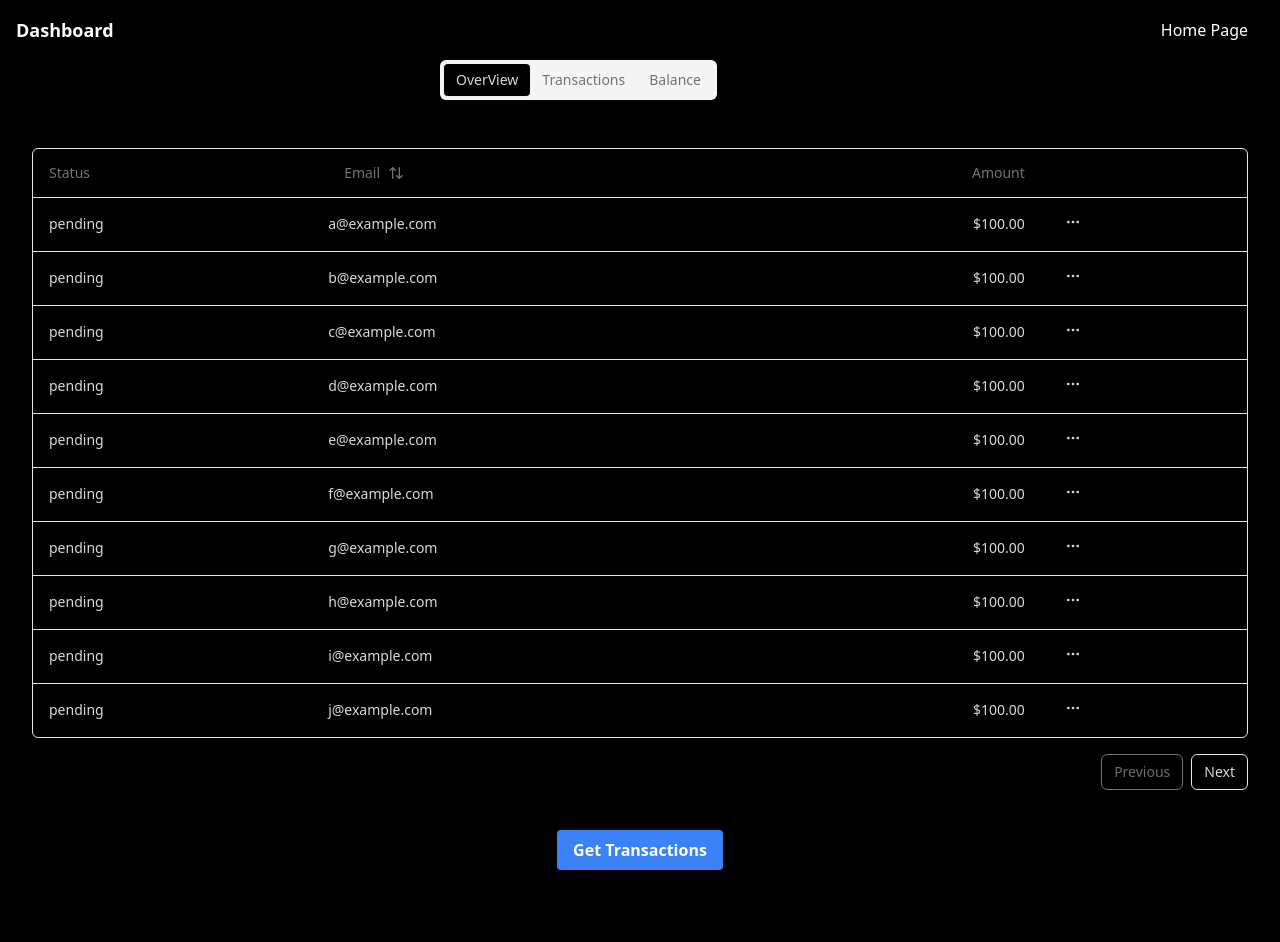
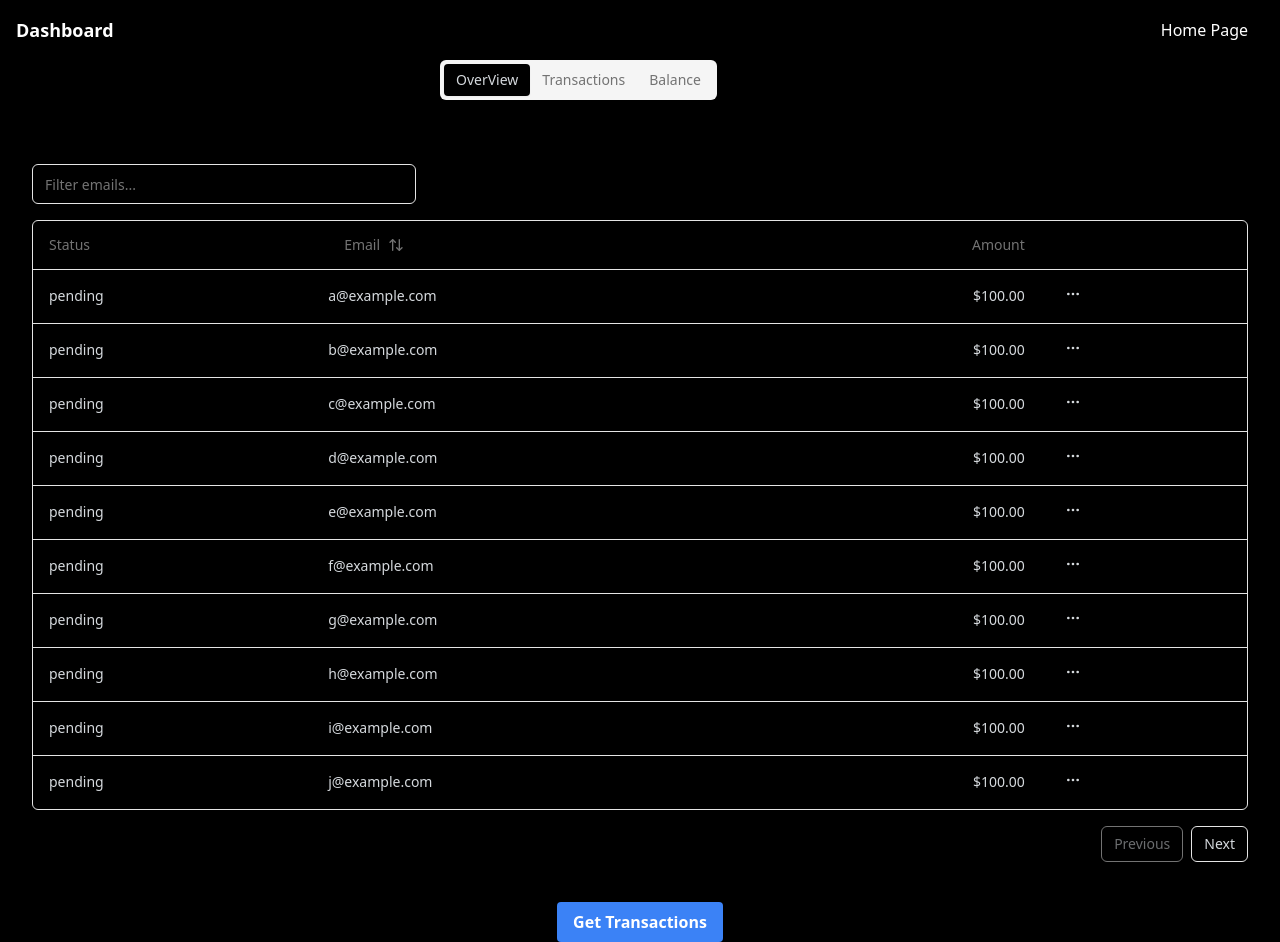
Before and after one commit to ParsaPeikani/BudgetBuddy-Tracker, a Next.js app: page /dashboard in a window 1280 px wide. Before the commit the page ends 870 px from the top, so only its background shows below. Built offline with nearby package versions, Linux system fonts and the light colour scheme.

Commit message:
Added Filtering for the email section

```diff
--- a/src/components/custom-table/data-table.tsx
+++ b/src/components/custom-table/data-table.tsx
@@ -1,13 +1,16 @@
 "use client";
 
 import { Button } from "@/components/ui/button";
+import { Input } from "@/components/ui/input";
 import * as React from "react";
 
 import {
   ColumnDef,
+  ColumnFiltersState,
   flexRender,
   SortingState,
   getCoreRowModel,
+  getFilteredRowModel,
   getPaginationRowModel,
   getSortedRowModel,
   useReactTable,
@@ -32,6 +35,9 @@ export function DataTable<TData, TValue>({
   data,
 }: DataTableProps<TData, TValue>) {
   const [sorting, setSorting] = React.useState<SortingState>([]);
+  const [columnFilters, setColumnFilters] = React.useState<ColumnFiltersState>(
+    []
+  );
 
   const table = useReactTable({
     data,
@@ -40,13 +46,26 @@ export function DataTable<TData, TValue>({
     getPaginationRowModel: getPaginationRowModel(),
     onSortingChange: setSorting,
     getSortedRowModel: getSortedRowModel(),
+    onColumnFiltersChange: setColumnFilters,
+    getFilteredRowModel: getFilteredRowModel(),
     state: {
       sorting,
+      columnFilters,
     },
   });
 
   return (
     <div>
+      <div className="flex items-center py-4">
+        <Input
+          placeholder="Filter emails..."
+          value={(table.getColumn("email")?.getFilterValue() as string) ?? ""}
+          onChange={(event) =>
+            table.getColumn("email")?.setFilterValue(event.target.value)
+          }
+          className="max-w-sm"
+        />
+      </div>
       <div className="rounded-md border">
         <Table>
           <TableHeader>
--- /dev/null
+++ b/src/components/ui/input.tsx
@@ -0,0 +1,25 @@
+import * as React from "react"
+
+import { cn } from "@/lib/utils"
+
+export interface InputProps
+  extends React.InputHTMLAttributes<HTMLInputElement> {}
+
+const Input = React.forwardRef<HTMLInputElement, InputProps>(
+  ({ className, type, ...props }, ref) => {
+    return (
+      <input
+        type={type}
+        className={cn(
+          "flex h-10 w-full rounded-md border border-input bg-background px-3 py-2 text-sm ring-offset-background file:border-0 file:bg-transparent file:text-sm file:font-medium placeholder:text-muted-foreground focus-visible:outline-none focus-visible:ring-2 focus-visible:ring-ring focus-visible:ring-offset-2 disabled:cursor-not-allowed disabled:opacity-50",
+          className
+        )}
+        ref={ref}
+        {...props}
+      />
+    )
+  }
+)
+Input.displayName = "Input"
+
+export { Input }
```
